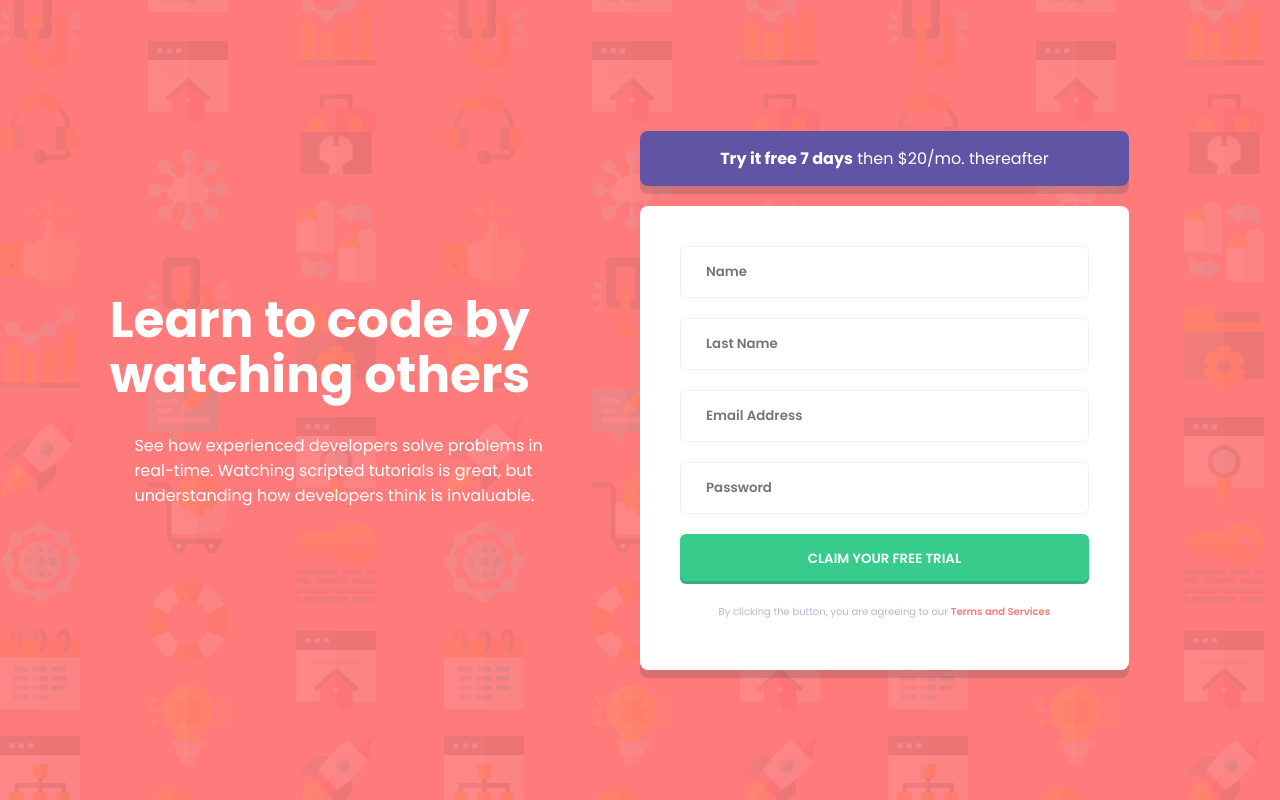
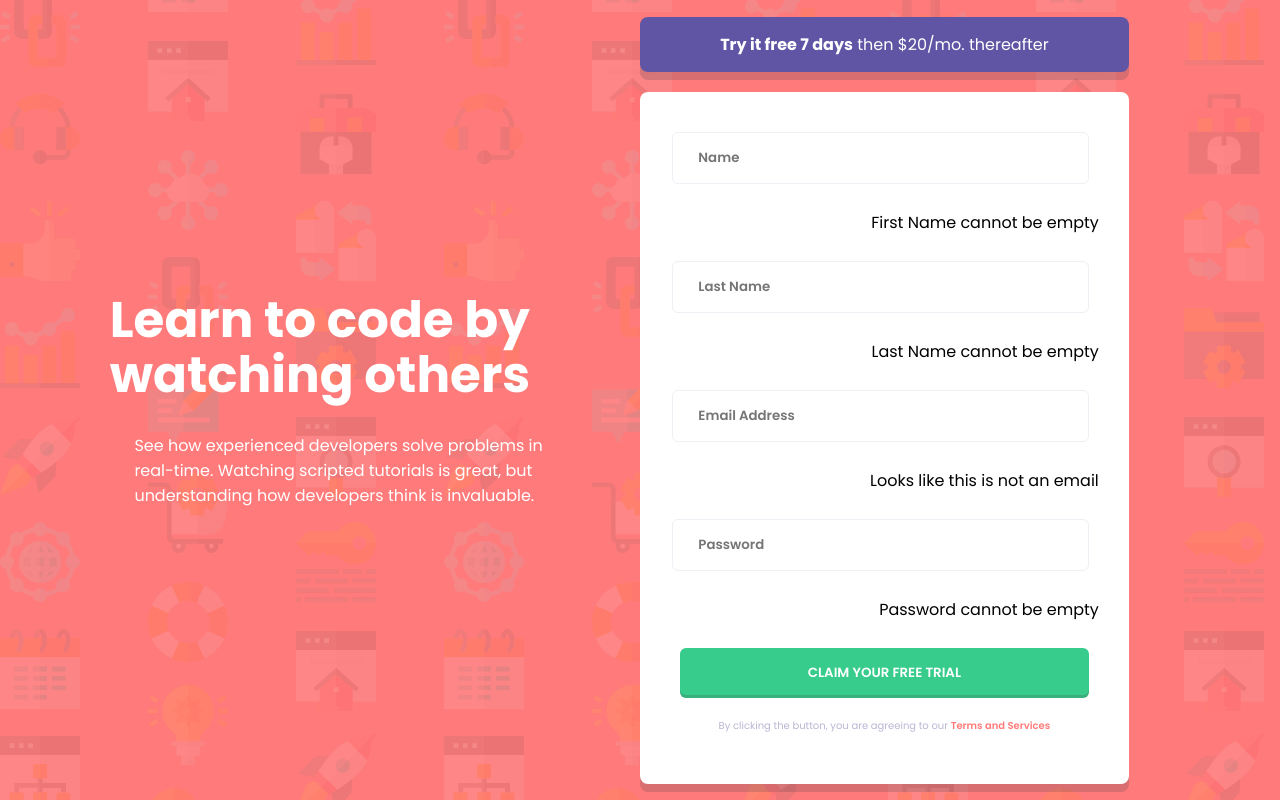
Before and after one commit to AliceOneLove/intro-component-with-signup-form, a plain HTML site: page index.html in a window 1280 px wide. Drawn offline with Linux system fonts and the light colour scheme.

Commit message:
warnings work in progress

```diff
--- a/index.html
+++ b/index.html
@@ -21,14 +21,26 @@
 
     <div class="right-block">
       <div class="right-block__subscription-badge">
-        <b>Try it free 7 days</b> then $20/mo. thereafter
+        <b>Try it free 7 days</b> then $20/mo. thereafter <!-- исправить -->
       </div>
 
       <div class="inputs-block">
-        <input type="text" id="name" name="name" placeholder="Name" class="inputs-block__textbox">
-        <input type="text" id="last-name" name="last-name" placeholder="Last Name" class="inputs-block__textbox">
-        <input type="text" id="email" name="email" placeholder="Email Address" class="inputs-block__textbox">
-        <input type="password" id="password" name="password" placeholder="Password" class="inputs-block__textbox">
+        <div class="inputs-block__container">
+          <input type="text" id="name" name="name" placeholder="Name" class="inputs-block__textbox">
+          <p class="inputs-block__warning">First Name cannot be empty</p>
+        </div>
+        <div class="inputs-block__container">
+          <input type="text" id="last-name" name="last-name" placeholder="Last Name" class="inputs-block__textbox">
+          <p class="inputs-block__warning">Last Name cannot be empty</p>
+        </div>
+        <div class="inputs-block__container">
+          <input type="text" id="email" name="email" placeholder="Email Address" class="inputs-block__textbox">
+          <p class="inputs-block__warning">Looks like this is not an email</p>
+        </div>
+        <div class="inputs-block__container">
+          <input type="password" id="password" name="password" placeholder="Password" class="inputs-block__textbox">
+          <p class="inputs-block__warning">Password cannot be empty</p>
+        </div>
 
         <button class="inputs-block__btn" onclick="checkInputs()">Claim your free trial</button>
 
--- a/index.js
+++ b/index.js
@@ -7,6 +7,7 @@ function checkInputs() {
             + "outline: 1px solid hsl(0, 100%, 74%);");
             if (e == 'email') {
                 input.placeholder = "email@example.com";
+                input.classList.add('inputs-block__incorrect-email');
             }
         }
     }
--- a/style.css
+++ b/style.css
@@ -76,6 +76,7 @@ body {
     border: 1px solid hsl(250, 23%, 95%);
     font-family: 'Poppins', sans-serif;
     font-weight: 600;
+    width: 85%;
     /* background: url(images/icon-error.svg) no-repeat 95%; */
     /* background-position: 95% 50%; */
 }
@@ -114,3 +115,14 @@ body {
 .inputs-block__btn:hover {
     background-color: hsl(154, 65%, 68%);
 }
+
+.inputs-block__incorrect-email::placeholder {
+    color: hsl(0, 100%, 74%);
+}
+
+.inputs-block__container {
+    display: flex;
+    flex-direction: column;
+    align-items: flex-end;
+    justify-content: center;
+}
```
